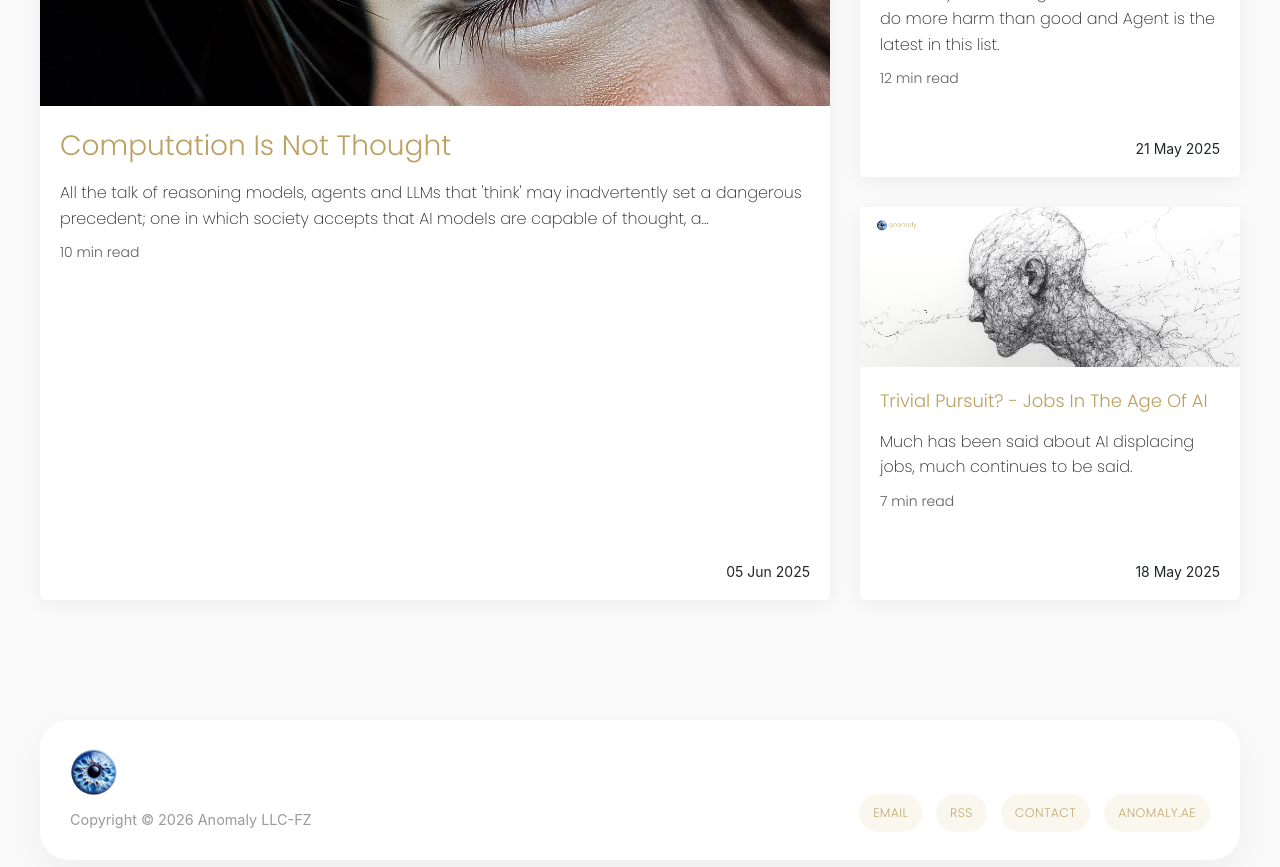
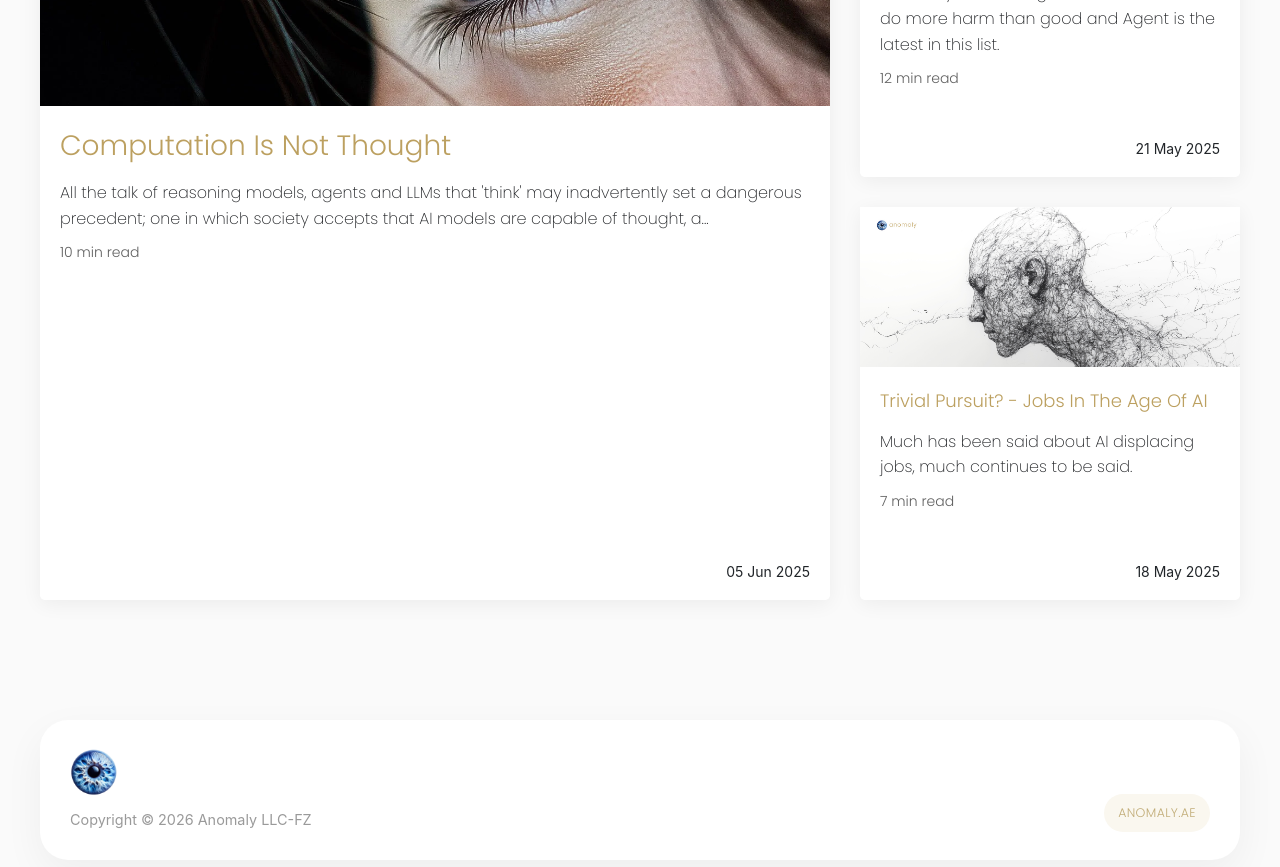
Before and after one commit to anomalyae/thinking, a Jekyll site: the page built from index.html, in a window 1280 px wide and 900 px high, scrolled down 658 px. Shown: the top 867 px of the window. Built offline with Jekyll 4.4.1, drawn with Linux system fonts in a browser that asks for light colours; nearby versions of some CDN libraries; the list of posts is cut into pages by our own code; comment, search, counter and statistics services are not loaded; a style sheet for code colours, icons or effects is not loaded.

Commit message:
Remove footer contact links

```diff
--- a/_layouts/default.html
+++ b/_layouts/default.html
@@ -119,9 +119,6 @@ mixpanel.init('{{site.mixpanel_token}}', {
             </div>
 
             <div class="footer-links">
-                <a href="mailto:{{ site.email }}">Email</a>
-                <a href="{{ site.baseurl }}/feed.xml">RSS</a>
-                <a href="https://www.anomaly.ae/advisory.html#contact">Contact</a>
                 <a href="https://anomaly.ae">Anomaly.ae</a>
             </div>
         </div>
```
